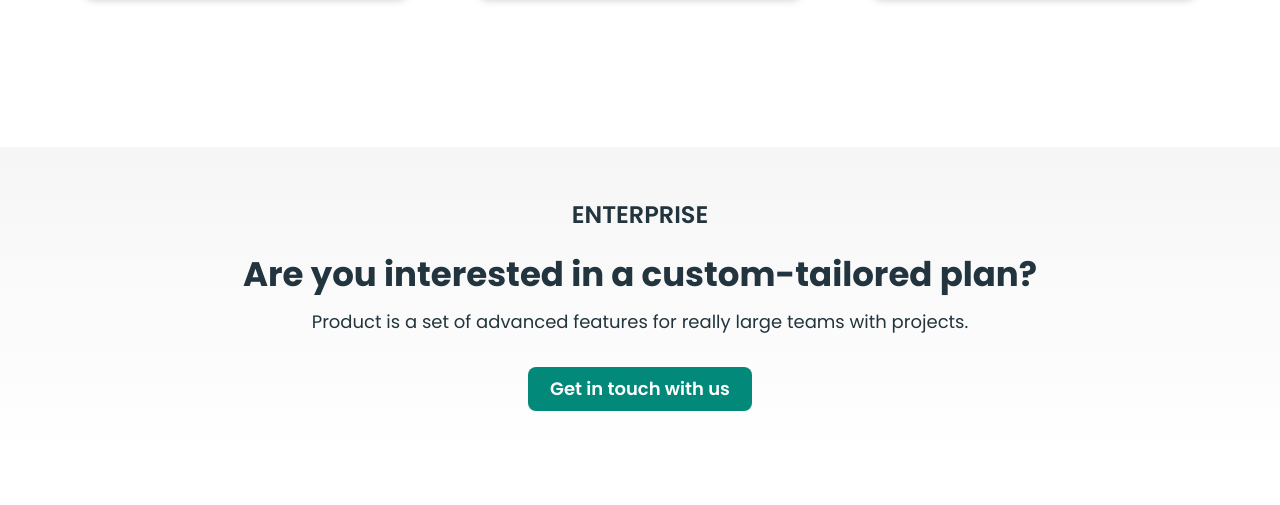
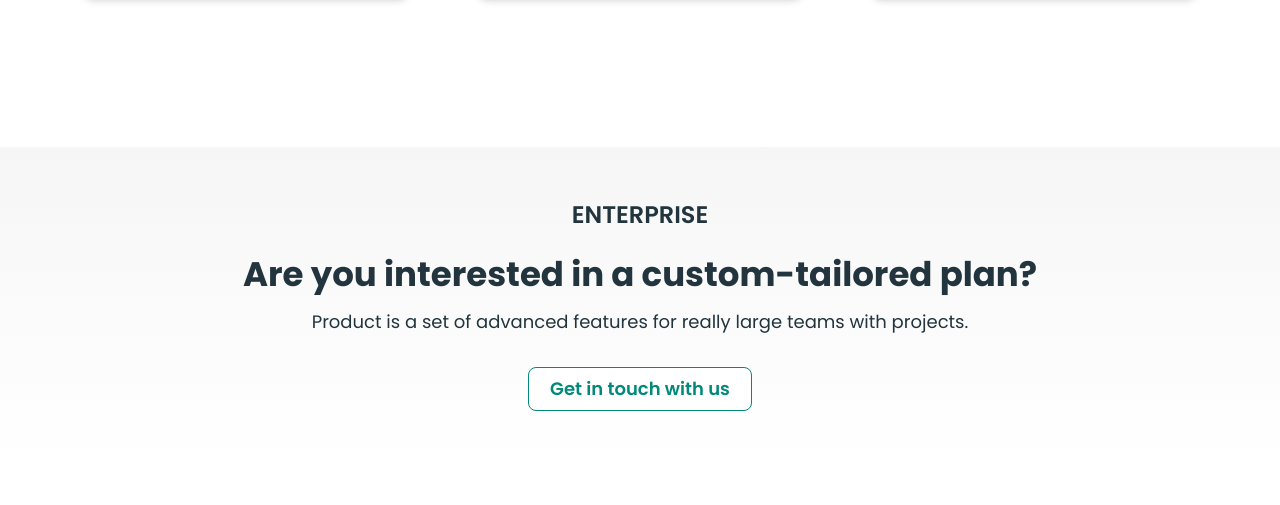
Before and after one commit to abrosenkov/business-promotion, a website built with Vite: page src/pricing.html in a window 1280 px wide. In both pictures the pointer is over the button "Get in touch with us". Shown: the part 814-1319 px from the top of the page. Built offline with nearby package versions, Linux system fonts and the light colour scheme.

Commit message:
fix button style

```diff
--- a/src/css/enterprise-section.css
+++ b/src/css/enterprise-section.css
@@ -32,4 +32,11 @@
     font-weight: 600;
     font-size: 18px;
     color: #fff;
+    transition: border-color 250ms ease-in-out, background-color 250ms ease-in-out, color 250ms ease-in-out;
 }
+
+.enterprise-btn:hover {
+    background-color: #fff;
+    color: #02897a;
+    border-color: #02897a;
+}
```
